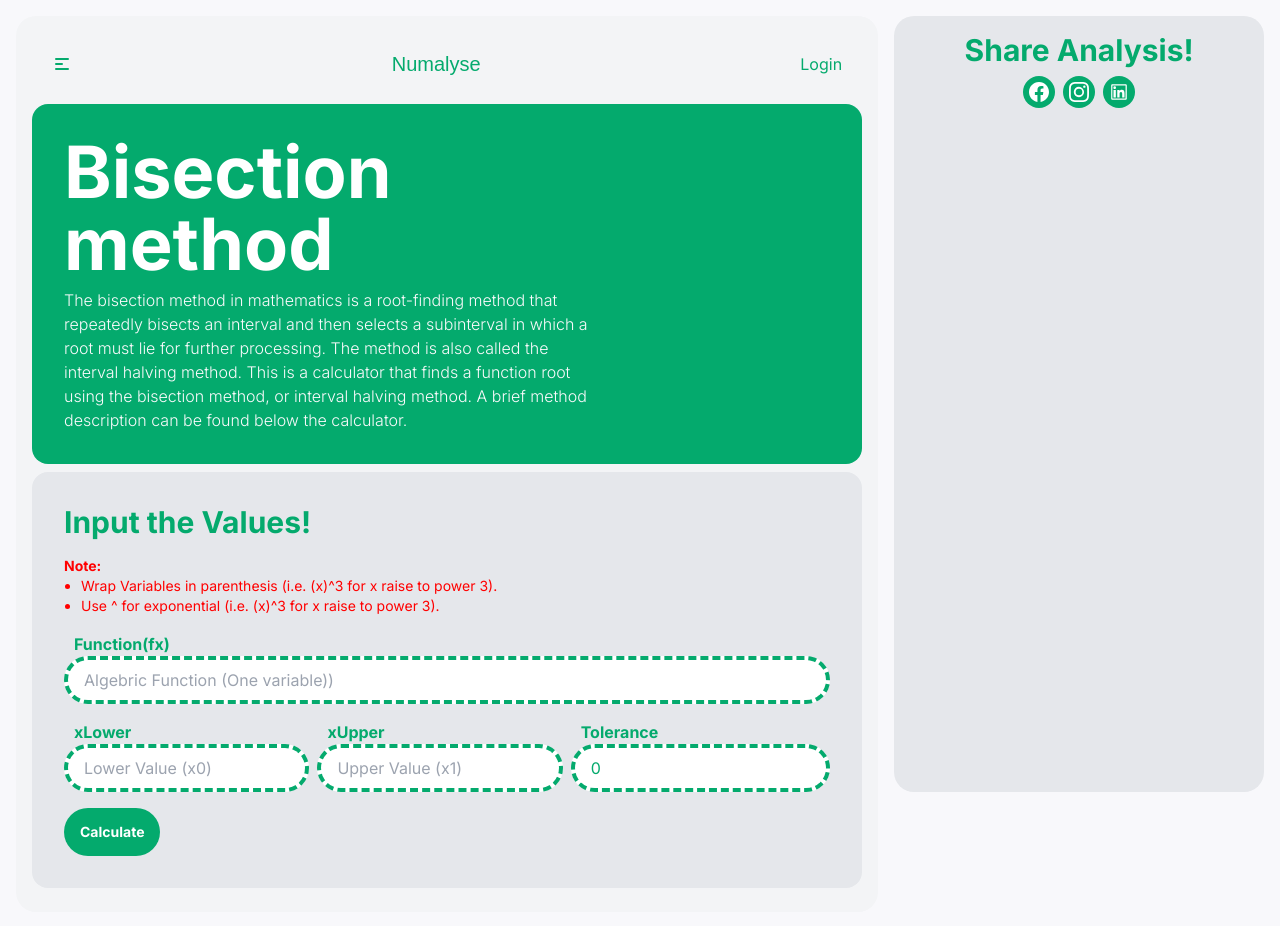
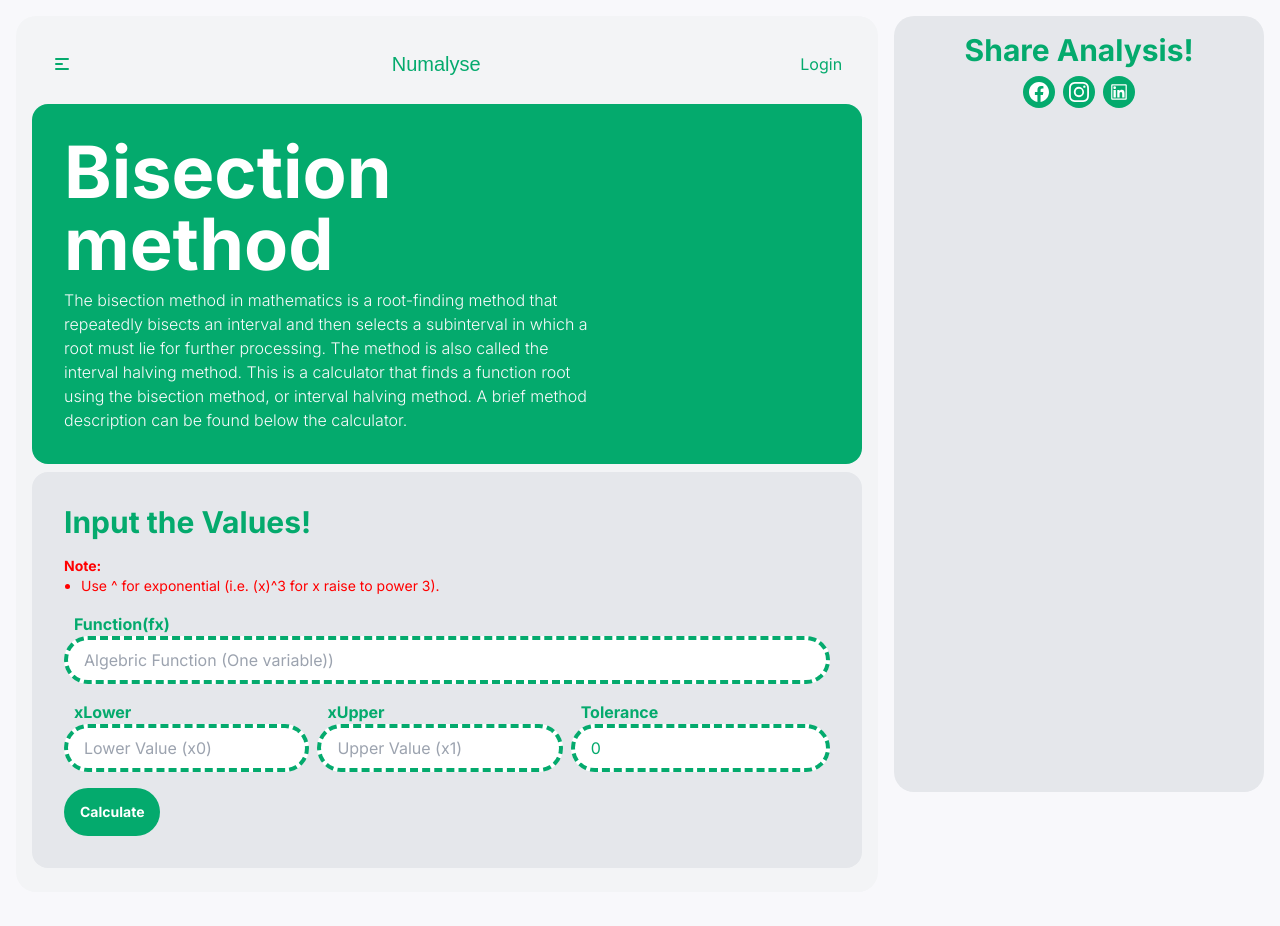
Before and after one commit to Hammadulhaq123/Numalyse, a Next.js app: page /solve/bisection-method in a window 1280 px wide. Built offline with nearby package versions, Linux system fonts and the light colour scheme; a web font is replaced by a local one.

Commit message:
Updated the note that was excessively written

```diff
--- a/RequiredInputs/BisectionInputs.js
+++ b/RequiredInputs/BisectionInputs.js
@@ -124,9 +124,7 @@ const BisectionInputs = () => {
                 <span style={{ color: "red" }} className="text-[#ff3838] text-sm">
                     <strong>Note:</strong>
                     <ol style={{ margin: "0 17px" }}>
-                        <li style={{ listStyle: "disc" }}>
-                            Wrap Variables in parenthesis (i.e. (x)^3 for x raise to power 3).
-                        </li>
+
                         <li style={{ listStyle: "disc" }}>
                             Use ^ for exponential (i.e. (x)^3 for x raise to power 3).
                         </li>
```
